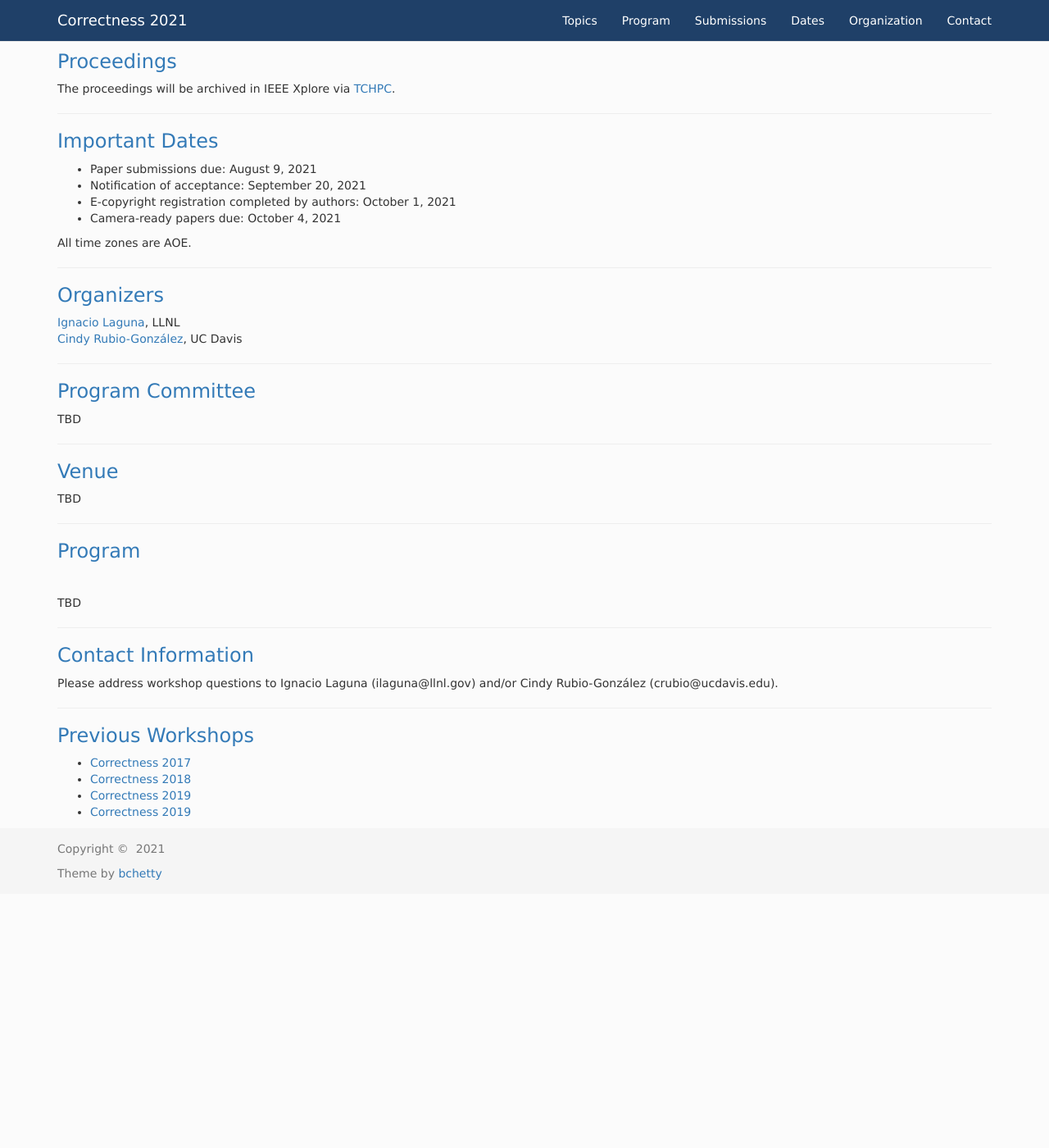
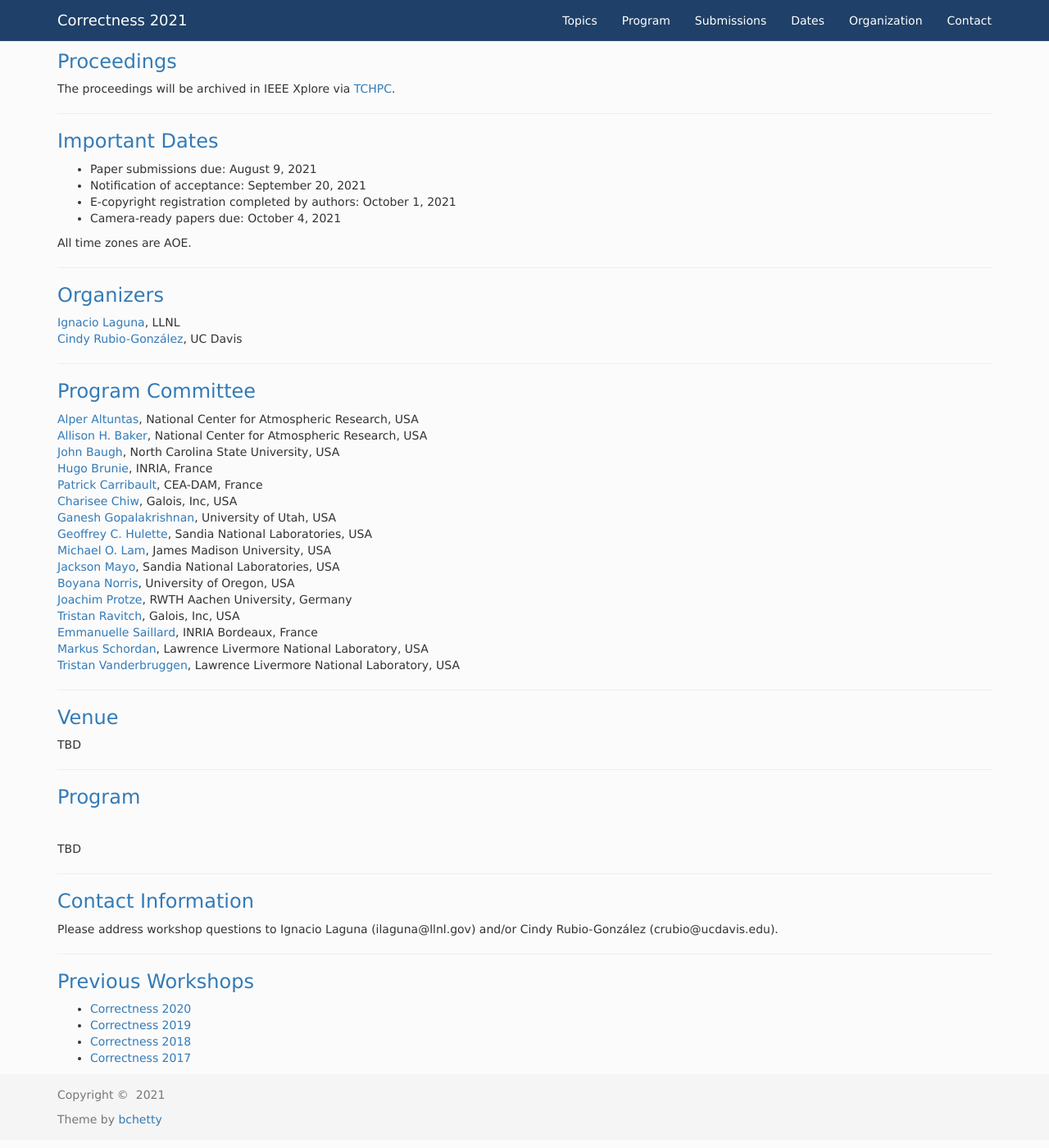
Before and after one commit to correctness-workshop/2021, a Jekyll site: the page built from index.md, in a window 1280 px wide and 1400 px high, scrolled down 1744 px. Shown: the whole window at 82% size. Built offline with Jekyll 4.4.1, drawn with Linux system fonts in a browser that asks for light colours; nearby versions of some CDN libraries; the list of posts is cut into pages by our own code; before the commit the page ends 2844 px from its top, so only the background shows below that.

Commit message:
added the PC

```diff
--- a/index.md
+++ b/index.md
@@ -99,7 +99,22 @@ All time zones are AOE.
 ---
 ### <a class="anchor" name="pc">Program Committee</a>
 
-TBD
+[Alper Altuntas](https://staff.ucar.edu/users/altuntas), National Center for Atmospheric Research, USA <br />
+[Allison H. Baker](https://staff.ucar.edu/users/abaker), National Center for Atmospheric Research, USA <br />
+[John Baugh](https://www.ccee.ncsu.edu/people/jwb/), North Carolina State University, USA <br />
+[Hugo Brunie](https://team.inria.fr/corse/team-members/), INRIA, France <br />
+[Patrick Carribault](http://www.cea.fr/), CEA-DAM, France  <br />
+[Charisee Chiw](https://galois.com/team/charisee-chiw/), Galois, Inc, USA <br />
+[Ganesh Gopalakrishnan](https://www.cs.utah.edu/~ganesh/), University of Utah, USA <br />
+[Geoffrey C. Hulette]( http://www.sandia.gov/), Sandia National Laboratories, USA <br />
+[Michael O. Lam](https://w3.cs.jmu.edu/lam2mo/), James Madison University, USA <br />
+[Jackson Mayo](http://www.sandia.gov/), Sandia National Laboratories, USA <br />
+[Boyana Norris](https://ix.cs.uoregon.edu/~norris/), University of Oregon, USA <br />
+[Joachim Protze](https://www.itc.rwth-aachen.de/cms/IT-Center/IT-Center/Team/~oobd/Joachim-Protze/lidx/1/), RWTH Aachen University, Germany <br />
+[Tristan Ravitch](https://galois.com/team/tristan-ravitch/), Galois, Inc, USA <br />
+[Emmanuelle Saillard](http://emmanuellesaillard.fr/), INRIA Bordeaux, France  <br />
+[Markus Schordan]( https://people.llnl.gov/schordan1), Lawrence Livermore National Laboratory, USA <br />
+[Tristan Vanderbruggen](https://people.llnl.gov/vanderbrugge1), Lawrence Livermore National Laboratory, USA <br />
 
 ---
 ### <a class="anchor" name="venue">Venue</a>
@@ -118,7 +133,7 @@ Please address workshop questions to Ignacio Laguna (ilaguna@llnl.gov) and/or Ci
 
 ---
 ### <a class="anchor" name="previous">Previous Workshops</a>
+- [Correctness 2020](https://correctness-workshop.github.io/2020/)
+- [Correctness 2019](https://correctness-workshop.github.io/2019/)
+- [Correctness 2018](https://correctness-workshop.github.io/2018/)
 - [Correctness 2017](https://correctness-workshop.github.io/2017/)
-- [Correctness 2018](https://correctness-workshop.github.io/2018/)
-- [Correctness 2019](https://correctness-workshop.github.io/2019/)
-- [Correctness 2019](https://correctness-workshop.github.io/2020/)
```
